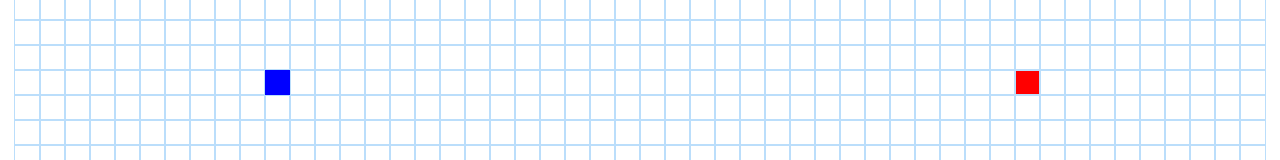
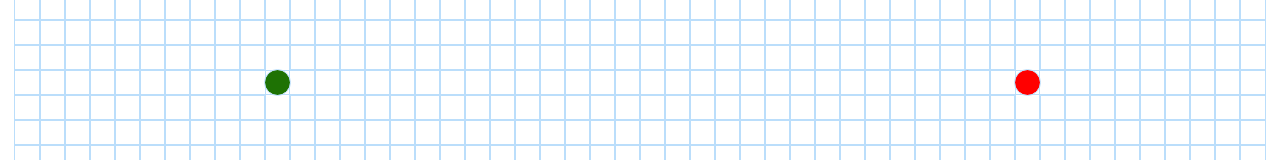
Before and after one commit to KhozmoS/algosualizer, a React (Create React App) app: page /algosualizer/shortest-path-visual in a window 1280 px wide. Shown: the part 439-599 px from the top of the page. Built offline with nearby package versions, Linux system fonts and the light colour scheme.

Commit message:
animation start end

```diff
--- a/src/components/ShortestPathNode/ShortestPathNode.css
+++ b/src/components/ShortestPathNode/ShortestPathNode.css
@@ -1,7 +1,8 @@
 .node-start {
-  background-color: blue;
+  background-color: rgb(30, 114, 4);
+  border-radius: 50%;
   animation-name: growAnimation;
-  animation-duration: 0.3s;
+  animation-duration: 0.6s;
   animation-timing-function: ease-out;
   animation-delay: 0;
   animation-direction: alternate;
@@ -11,6 +12,15 @@
 }
 .node-end {
   background-color: red;
+  border-radius: 50%;
+  animation-name: growAnimation;
+  animation-duration: 0.6s;
+  animation-timing-function: ease-out;
+  animation-delay: 0;
+  animation-direction: alternate;
+  animation-iteration-count: 1;
+  animation-fill-mode: forwards;
+  animation-play-state: running;
 }
 .node-wall {
   background-color: rgb(12, 53, 71);
```
Also changed, not shown: 1 other file (tests, documents, lock files or other folders).
